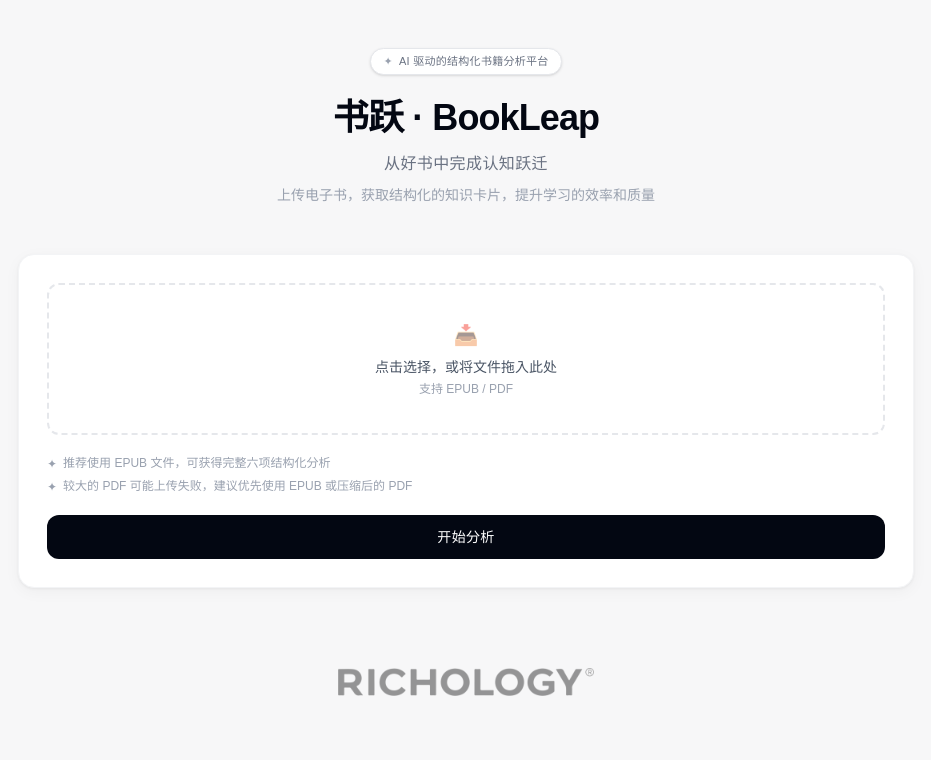
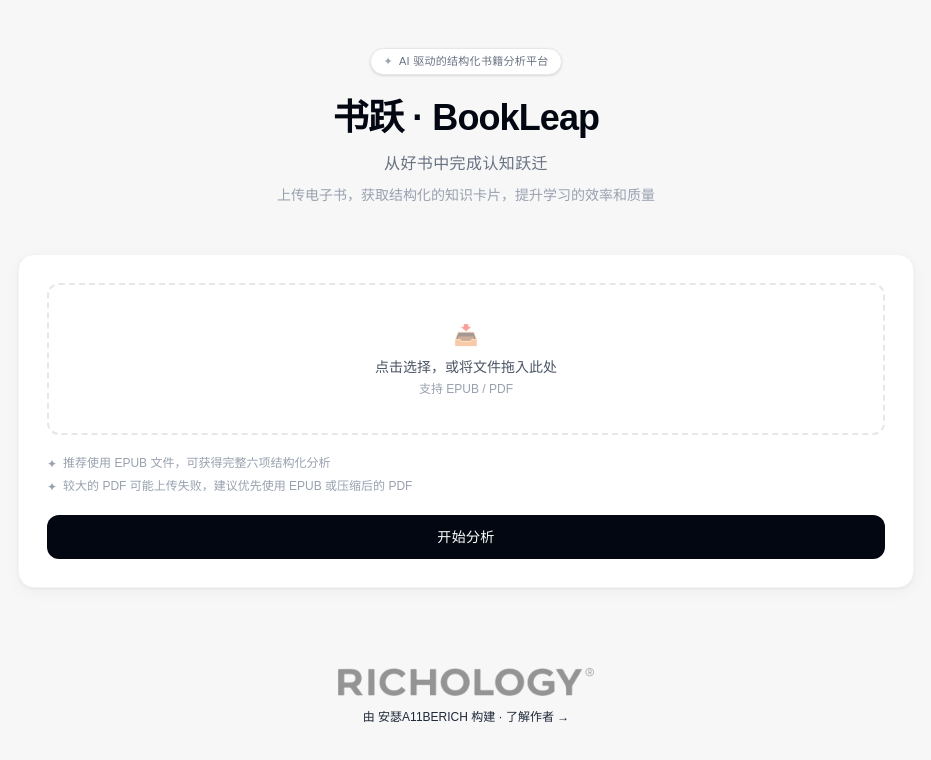
Before and after one commit to Richology/ai-book-analyzer, a Next.js app: page / in a window 1280 px wide. Shown: the top 760 px of the page, without its empty margins (174-1105 px from the left). Built offline with nearby package versions, Linux system fonts and the light colour scheme.

Commit message:
feat: restore immersive default and author link

```diff
--- a/app/page.tsx
+++ b/app/page.tsx
@@ -509,7 +509,7 @@
   const [isLiteUnlocked, setIsLiteUnlocked] = useState(false);
   const [isPaywallModalOpen, setIsPaywallModalOpen] = useState(false);
   const [expandedCards, setExpandedCards] = useState<Record<string, boolean>>({});
-  const [viewMode, setViewMode] = useState<"card" | "immersive">("card");
+  const [viewMode, setViewMode] = useState<"card" | "immersive">("immersive");
   const [immersiveIndex, setImmersiveIndex] = useState(0);
   const [slideDir, setSlideDir] = useState<"left" | "right" | null>(null);
   const [shareModal, setShareModal] = useState<ShareModalState>(null);
@@ -628,7 +628,7 @@
     setIsLiteUnlocked(false);
     setIsPaywallModalOpen(false);
     setExpandedCards({});
-    setViewMode("card");
+    setViewMode("immersive");
     setImmersiveIndex(0);
     setSlideDir(null);
     setShareModal(null);
@@ -1683,6 +1683,14 @@
               alt="Richology"
               className="h-7 w-auto object-contain opacity-40"
             />
+            <a
+              href="https://richology.cn"
+              target="_blank"
+              rel="noopener noreferrer"
+              className="text-[12px] text-gray-800 hover:text-gray-950 transition-colors select-none"
+            >
+              由 安瑟A11BERICH 构建 · 了解作者 →
+            </a>
           </footer>
         </div>
       </main>
```
Also changed, not shown: 5 other files (tests, documents, lock files or other folders).
